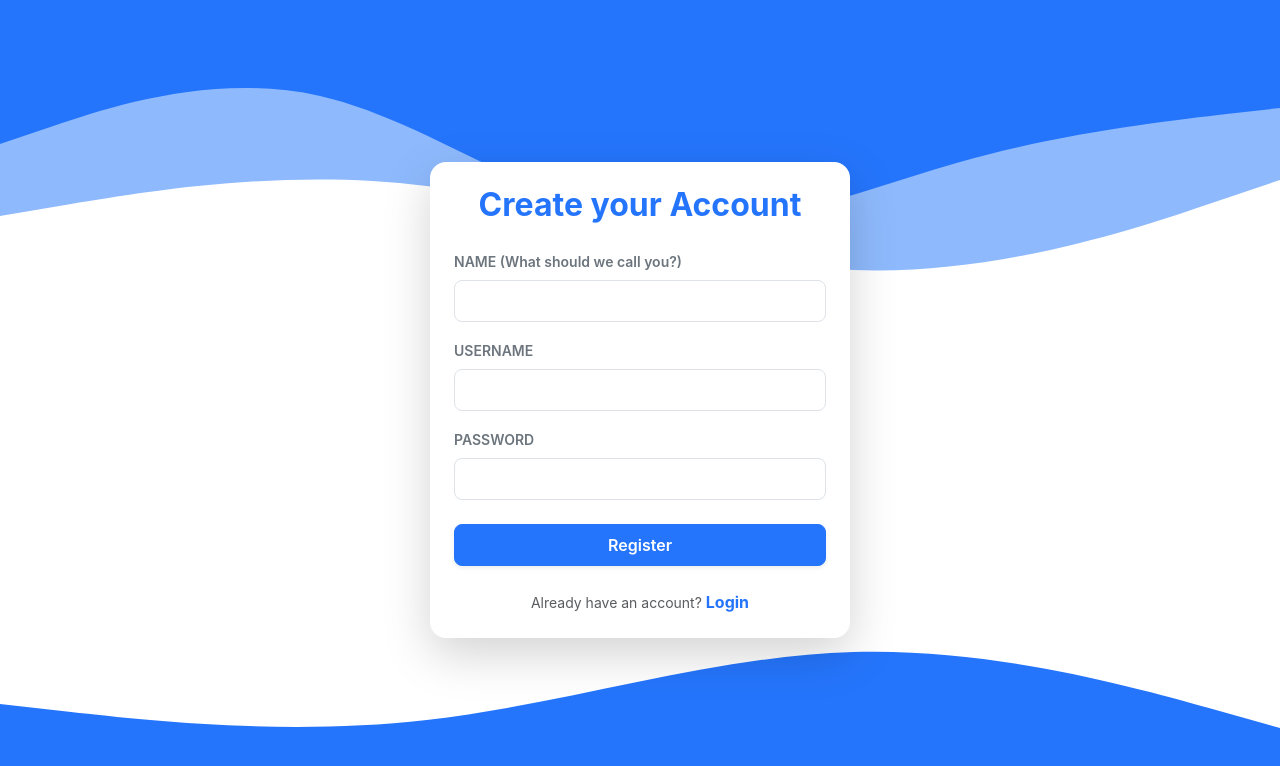
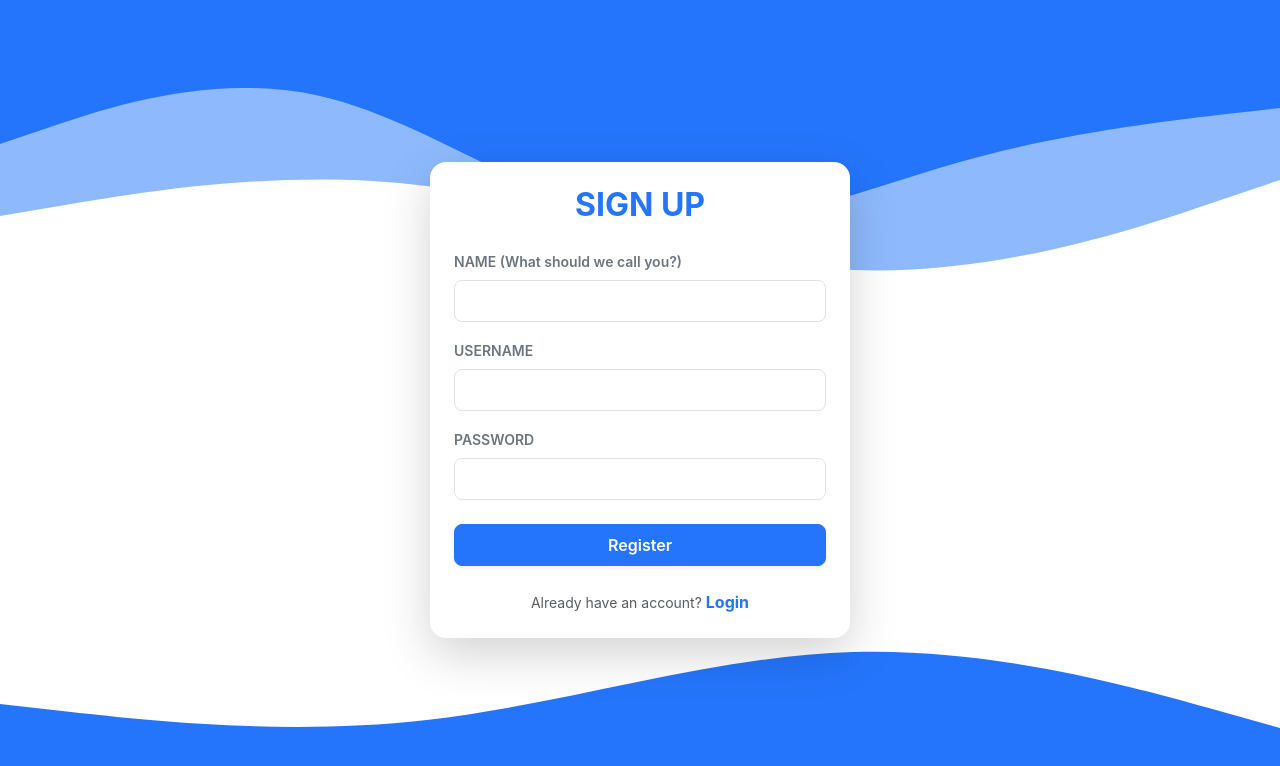
Before and after one commit to GBrPH/LibrarySys7.0, a React (Create React App) app in the folder LibrarySys/frontend/: page /signup in a window 1280 px wide. Shown: the top 766 px of the page. Built offline with nearby package versions, Linux system fonts and the light colour scheme.

Commit message:
Renamed to Sign up

```diff
--- a/LibrarySys/frontend/src/pages/Signup.jsx
+++ b/LibrarySys/frontend/src/pages/Signup.jsx
@@ -63,7 +63,7 @@ function SignUp() {
 
             {/* Sign Up Card */}
             <div className="card shadow-lg p-4 rounded-4 border-0 position-relative" style={{ maxWidth: "420px", width: "90%", zIndex: 2 }}>
-                <h2 className="text-center mb-4 fw-bold" style={{ color: "#2575fc" }}>Create your Account</h2>
+                <h2 className="text-center mb-4 fw-bold" style={{ color: "#2575fc" }}>SIGN UP</h2>
 
                 <form onSubmit={handleSignUp}>
                     <div className="mb-3">
```
